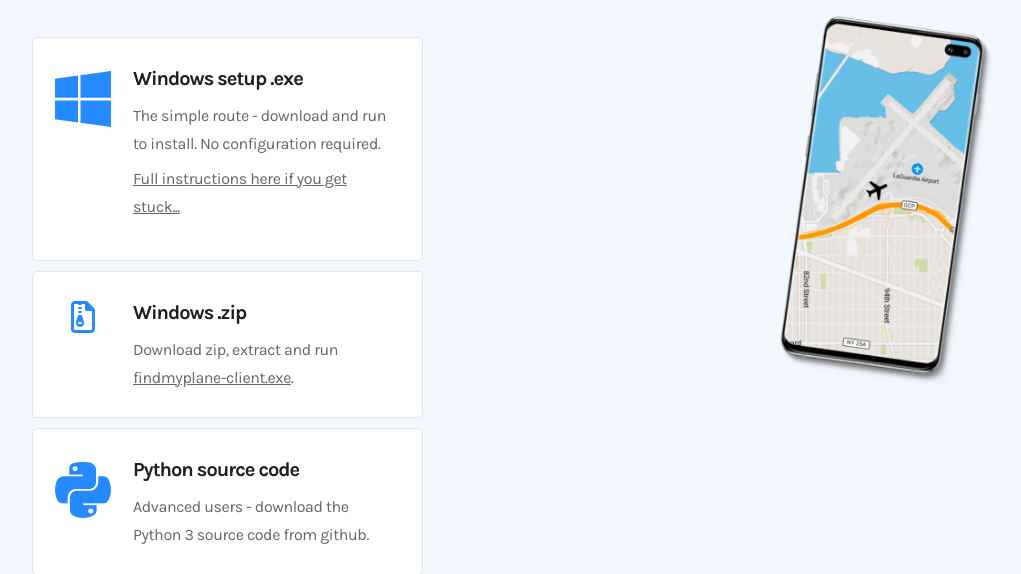
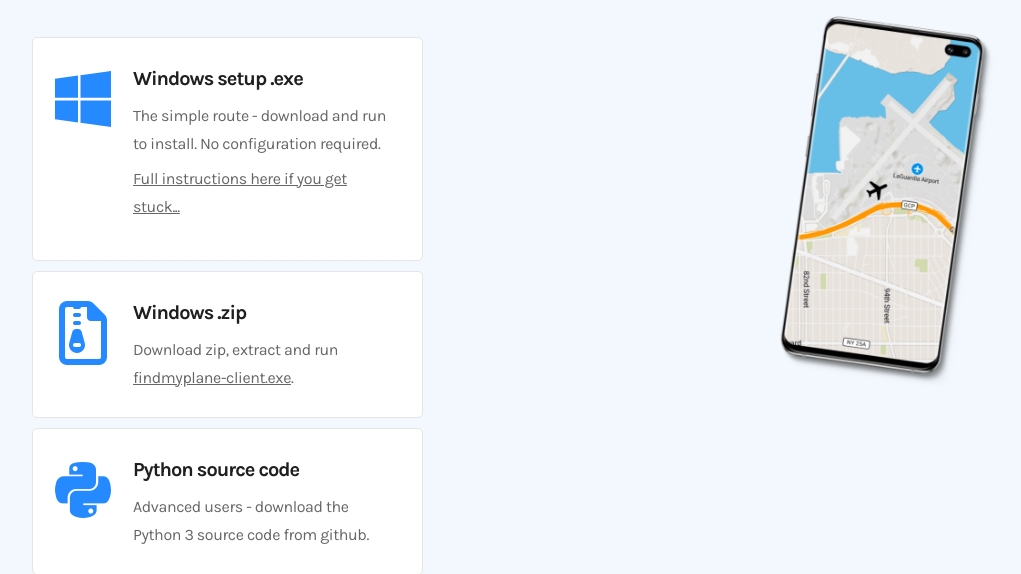
Before and after one commit to hankhank10/findmyplane-server, a Flask app: page / in a window 1280 px wide. Shown: the part 3865-4439 px from the top of the page, without its empty margins (50-1071 px from the left). Run offline with Flask 2, Linux system fonts and the light colour scheme; data that the repository does not hold is empty; parts of the project's set-up code (start-up, migrations or seed data) failed here and were passed over; some libraries are stand-ins or nearby versions.

Commit message:
Update index.html

```diff
--- a/templates/index.html
+++ b/templates/index.html
@@ -381,7 +381,7 @@
                             </div>
                             <div class="content-small-card">
                                 <div class="card-icon">
-                                    <a href="{{ url_for('download_zip_link') }}" class="text-decoration-none"><i class="far fa-file-archive"></i></a>
+                                    <a href="{{ url_for('download_zip_link') }}" class="text-decoration-none"><i class="far fa-file-archive fa-2x"></i></a>
                                 </div>
                                 <div class="card-content">
                                     <h5>
```
